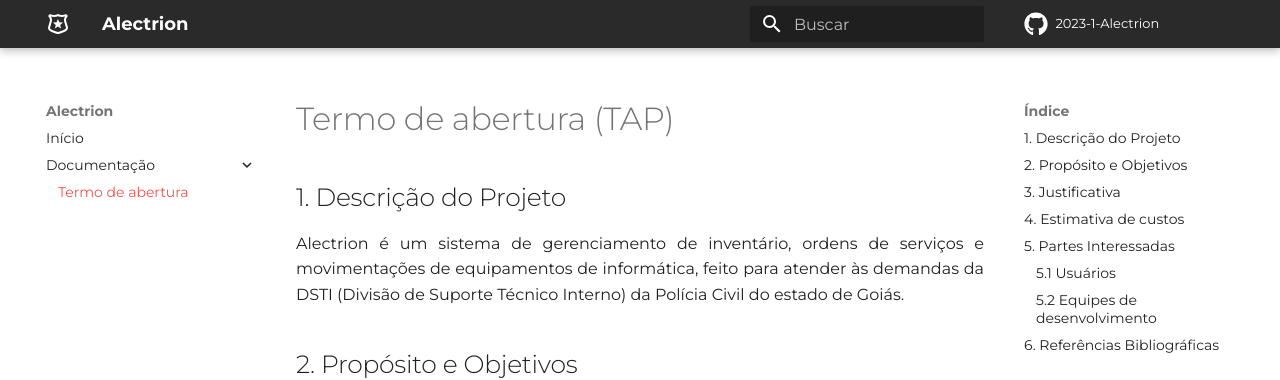
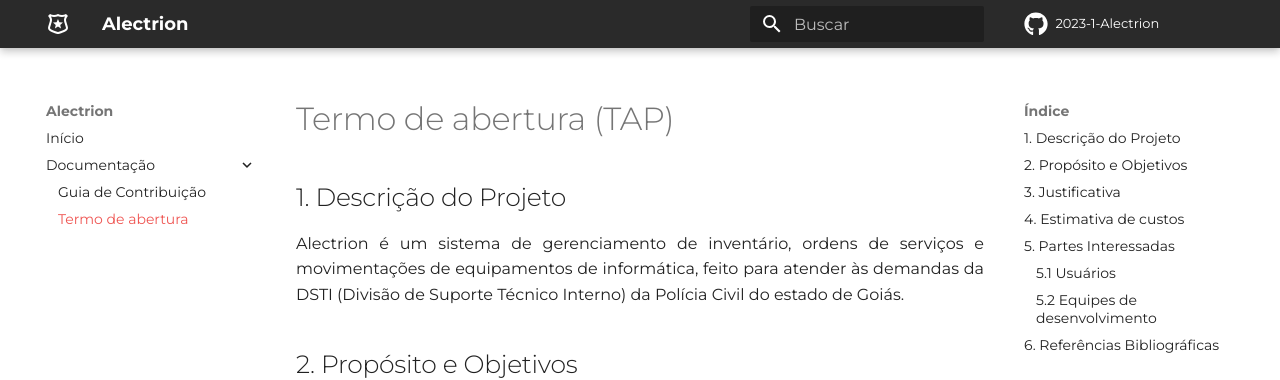
Before and after one commit to fga-eps-mds/2023-1-Alectrion-DOC, an MkDocs documentation site: the page built from docs/documentacao/tap.md, in a window 1280 px wide. Shown: the top 380 px of the page. Built offline with MkDocs 1.6.1 and Material for MkDocs 9.7.7, drawn with Linux system fonts in a browser that asks for light colours; some web fonts are replaced; comment, search, counter and statistics services are not loaded.

Commit message:
alteracao path

```diff
--- a/mkdocs.yml
+++ b/mkdocs.yml
@@ -22,5 +22,6 @@
 nav:
   - Início: index.md
   - Documentação:
+    - Guia de Contribuição: documentacao/guiaDeContribuicao.md
     - Termo de abertura: documentacao/tap.md
 dev_addr: "0.0.0.0:8000"
```
